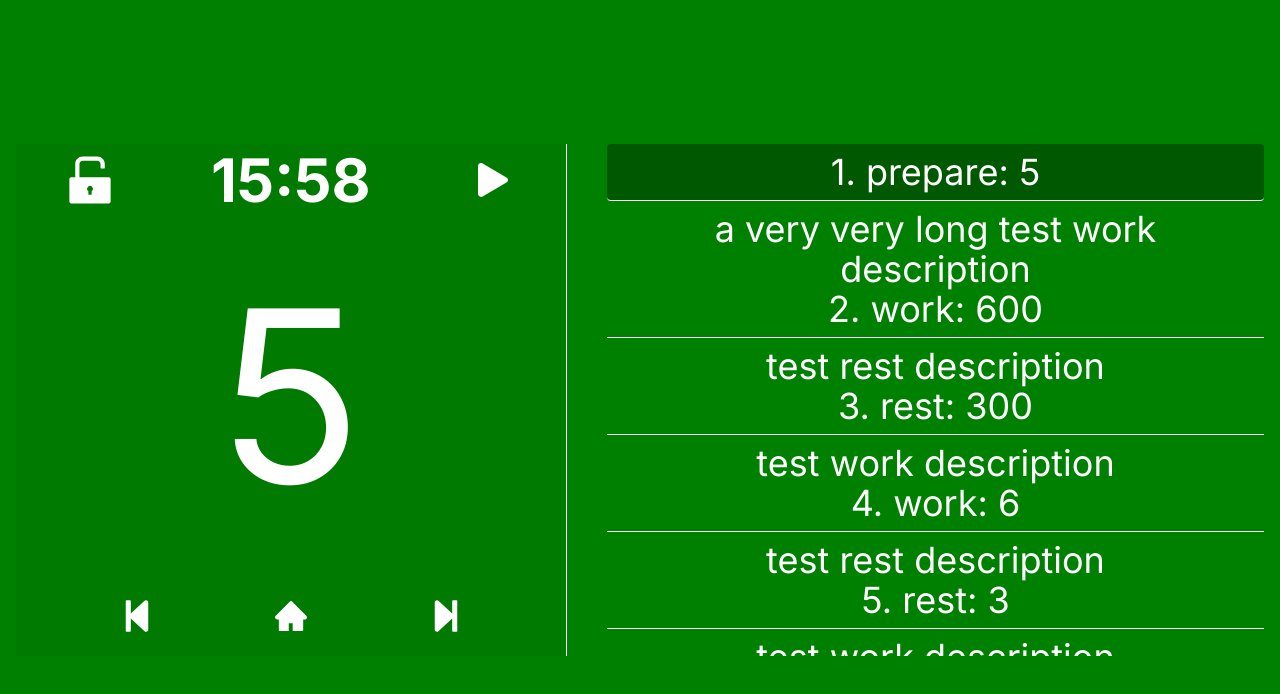
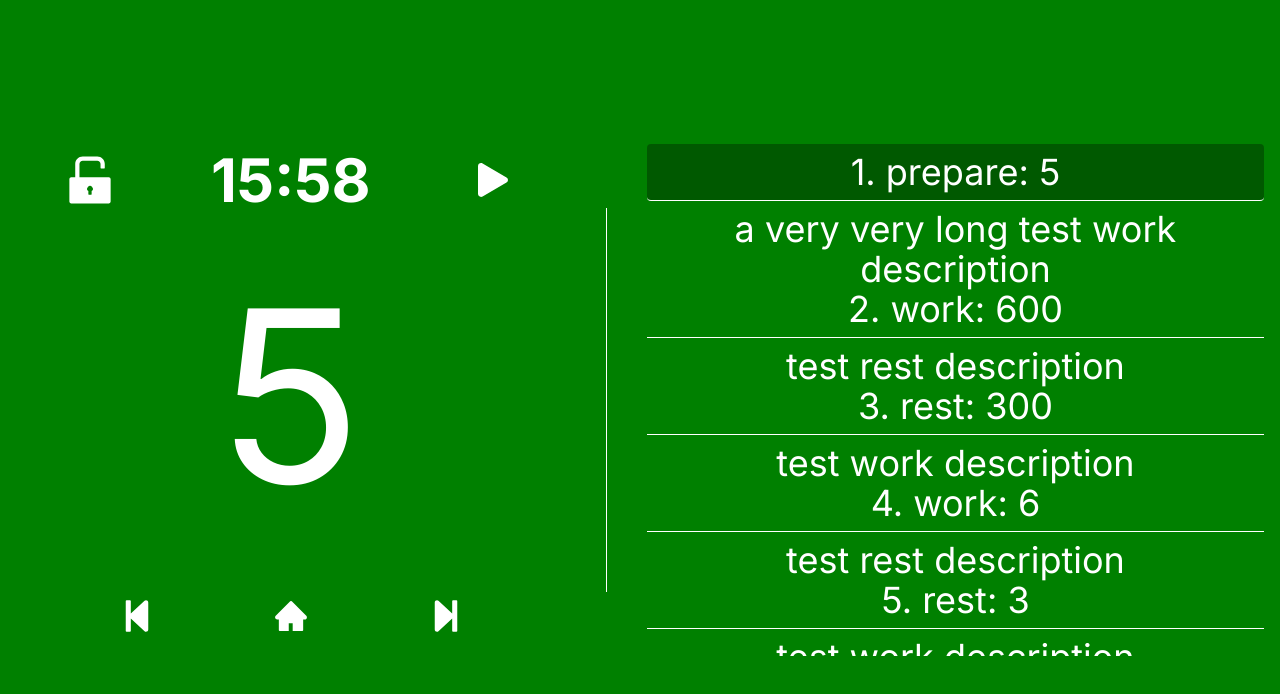
Before and after one commit to Lewisjohnward/tabata-timer, a Next.js app: page / in a window 1280 px wide. Shown: the top 694 px of the page. Built offline with nearby package versions, Linux system fonts and the light colour scheme.

Commit message:
added vertical line

```diff
--- a/src/app/pages/activeWorkout.tsx
+++ b/src/app/pages/activeWorkout.tsx
@@ -144,8 +144,9 @@ const ActiveWorkout = ({ setView, activeWorkout }: Props) => {
       className="h-screen"
       style={{ backgroundColor: intervalManager.color }}
     >
-      <div className="relative flex flex-col  text-white p-4 h-[95vh] gap-5 md:h-[95vh] lg:h-screen lg:flex-row lg:justify-center lg:items-center lg:gap-10">
+      <div className="relative flex flex-col gap-5 text-white p-4 h-[90vh] md:h-[95vh] lg:h-screen lg:flex-row lg:justify-center lg:items-center lg:gap-10">
         <CurrentInterval setView={setView} intervalManager={intervalManager} />
+        <div className="hidden lg:block bg-white w-[1px] h-3/6" />
         <IntervalList
           intervals={debugArray}
           intervalManager={intervalManager}
@@ -204,7 +205,7 @@ const CurrentInterval = ({
   setView,
 }: CurrentIntervalProps) => {
   return (
-    <div className="flex flex-col justify-evenly lg:border-r-[1px] lg:border-white lg:h-4/6 bg-black/5">
+    <div className="flex flex-col justify-evenly lg:h-4/6">
       <div className="flex justify-evenly items-center gap-8 text-4xl lg:text-6xl font-bold overflow-hidden">
         <button onClick={() => intervalManager.setLocked((prev) => !prev)}>
           {intervalManager.locked ? <AiFillLock /> : <AiFillUnlock />}
```
